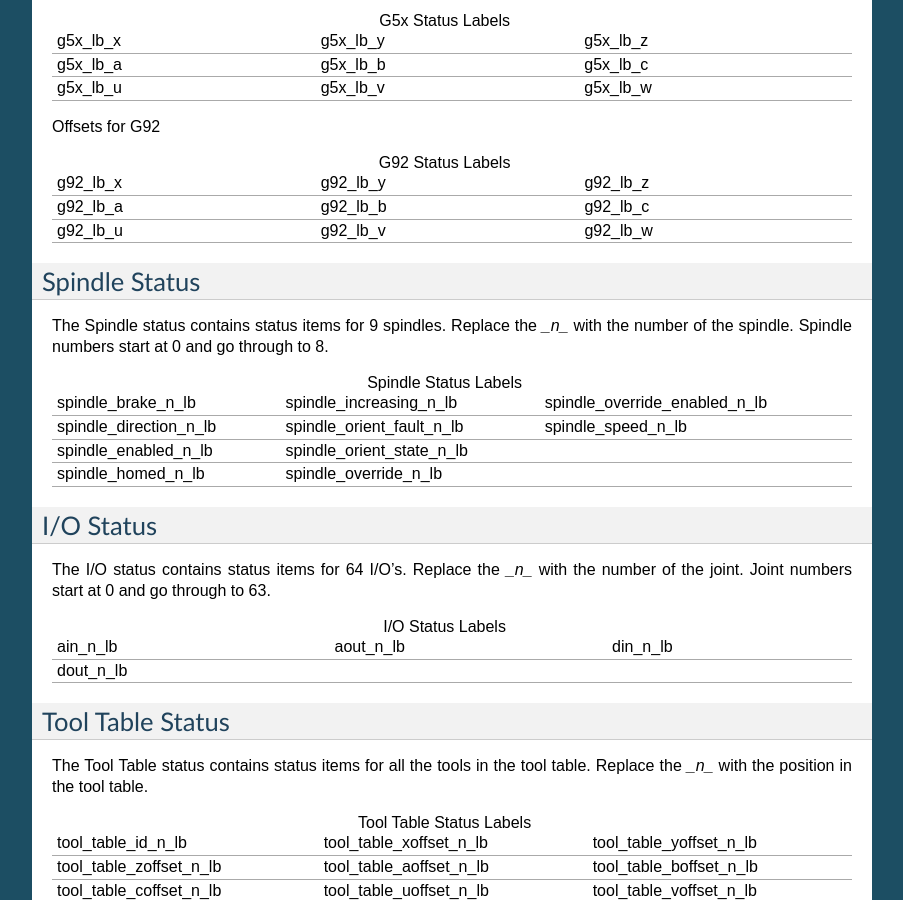
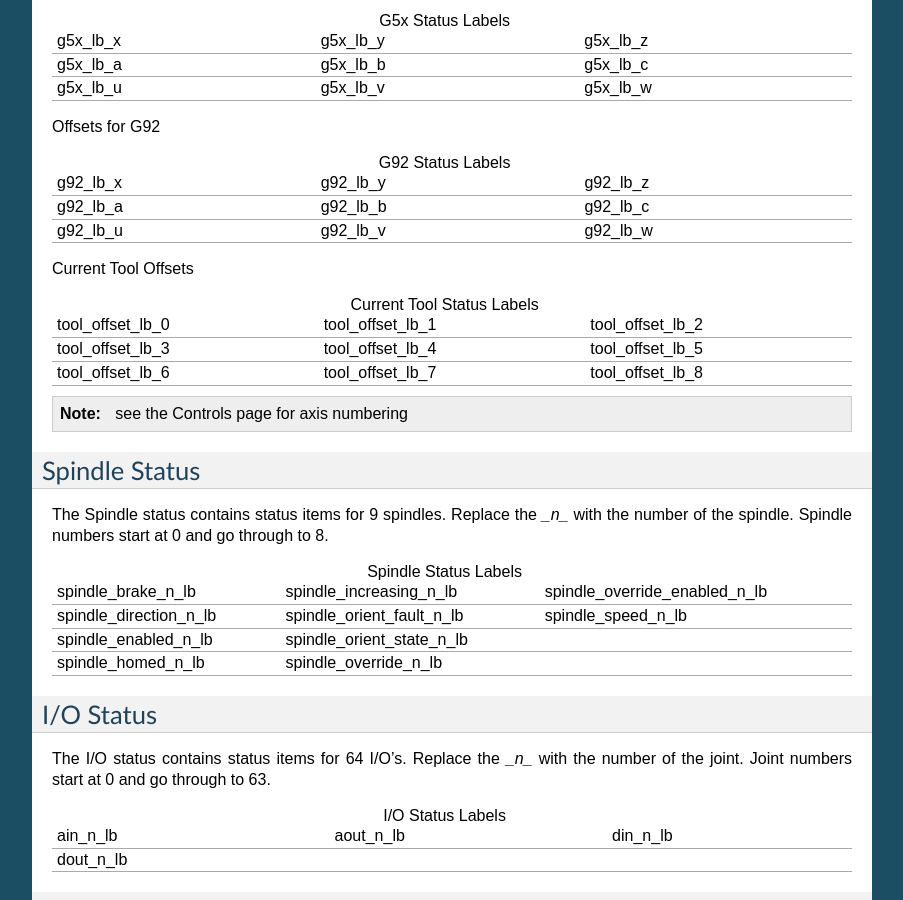
Before and after one commit to jethornton/flexgui, a Sphinx documentation site: the page built from docs/source/labels.rst, in a window 1280 px wide and 900 px high, scrolled down 1870 px. Shown: the whole window, without its empty margins (198-1101 px from the left). Built offline with Sphinx 7.4.7, drawn with Linux system fonts in a browser that asks for light colours; some of the changed text lies outside the part shown.

Commit message:
update docs
Signed-off-by: John Thornton <dev@gnipsel.com>

```diff
--- a/docs/source/labels.rst
+++ b/docs/source/labels.rst
@@ -119,6 +119,17 @@
 	g92_lb_a, g92_lb_b, g92_lb_c
 	g92_lb_u, g92_lb_v, g92_lb_w
 
+Current Tool Offsets
+
+.. csv-table:: Current Tool Status Labels
+   :width: 100%
+   :align: left
+
+	tool_offset_lb_0, tool_offset_lb_1, tool_offset_lb_2
+	tool_offset_lb_3, tool_offset_lb_4, tool_offset_lb_5
+	tool_offset_lb_6, tool_offset_lb_7, tool_offset_lb_8
+
+.. note:: see the Controls page for axis numbering
 
 Spindle Status
 --------------
```
Also changed, not shown: other parts of docs/source/labels.rst (+1 -1 lines).
